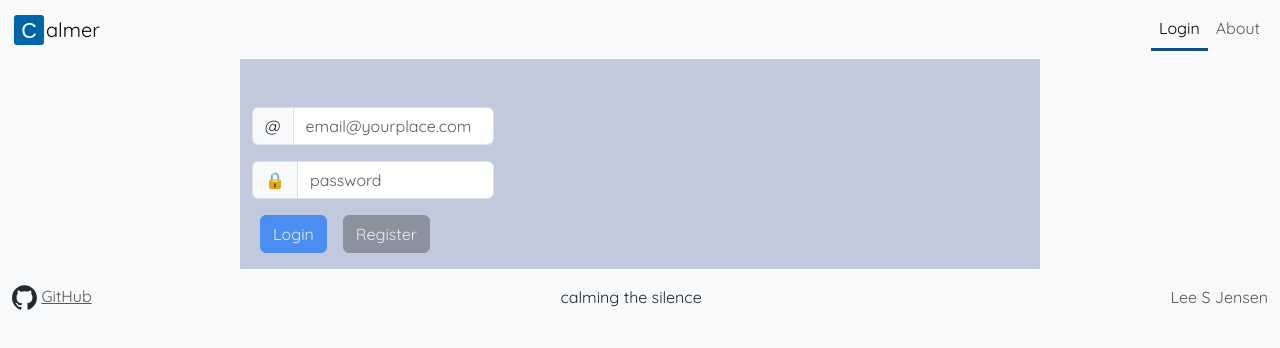
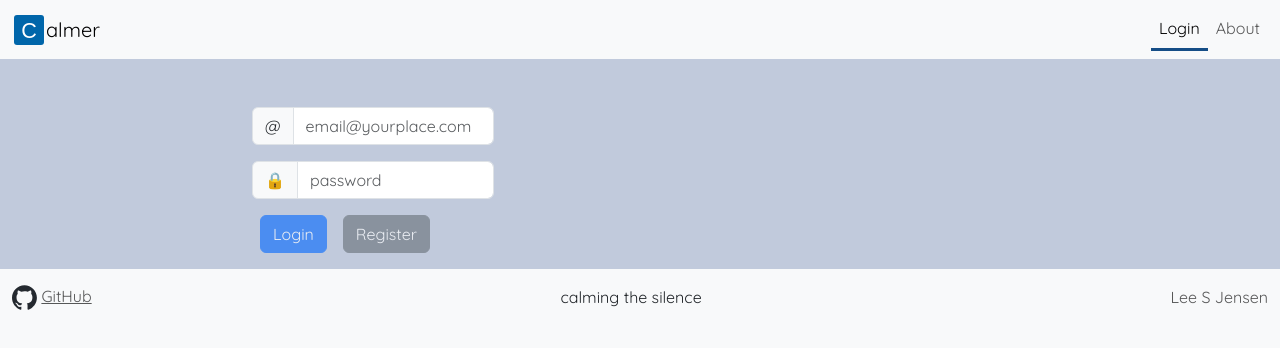
Before and after one commit to leesjensen/startup, a React (Vite) app: page / in a window 1280 px wide. Shown: the top 348 px of the page. Built offline with nearby package versions, Linux system fonts and the light colour scheme; no server answers.

Commit message:
add(sound) more calming clock

```diff
--- a/src/app.css
+++ b/src/app.css
@@ -9,7 +9,7 @@ body {
 }
 
 #root {
-  background-color: #f8f9fa;
+  background-color: #c1cadc;
 }
 
 main {
```
Also changed, not shown: 1 other file (tests, documents, lock files or other folders).
